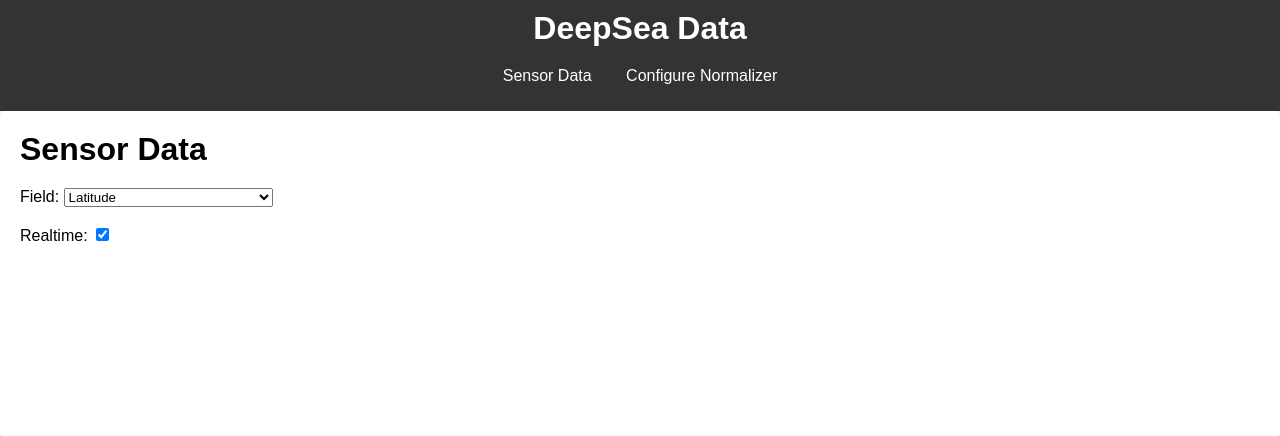
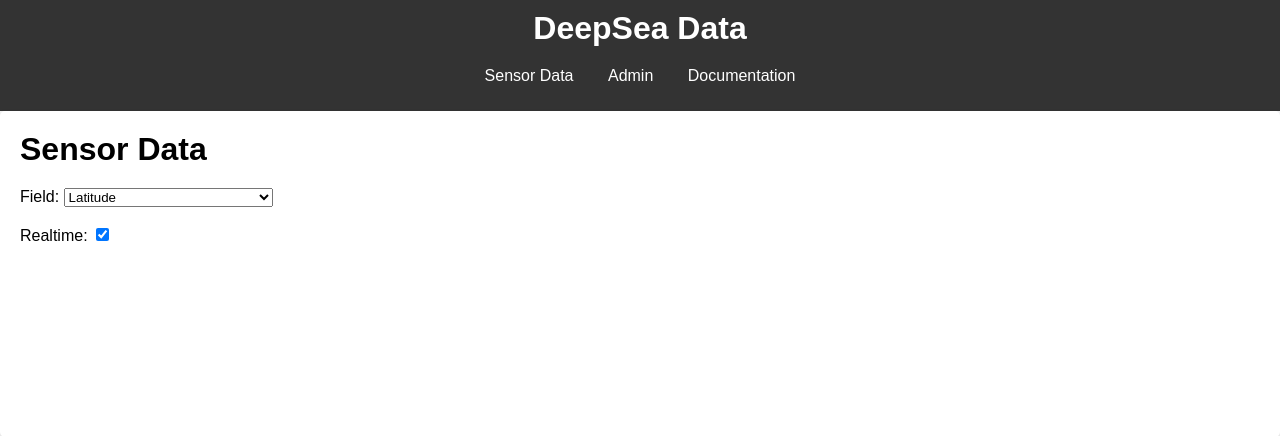
Before and after one commit to ChristopherDBerry/Deepsea, a Django app: page /charts/main/ in a window 1280 px wide. Shown: the top 436 px of the page. Run offline with Django 3.2, Linux system fonts and the light colour scheme; parts of the project's set-up code (start-up, migrations or seed data) failed here and were passed over.

Commit message:
project/core/templates/base.html Update links

```diff
--- a/project/core/templates/base.html
+++ b/project/core/templates/base.html
@@ -14,7 +14,8 @@
         <nav>
             <ul>
                 <li><a href="/charts/main/">Sensor Data</a></li>
-                <li><a href="/normalizer/">Configure Normalizer</a></li>
+                <li><a href="/dsadmin/">Admin</a></li>
+                <li><a href="/dsdocs/">Documentation</a></li>
             </ul>
         </nav>
     </header>
```
